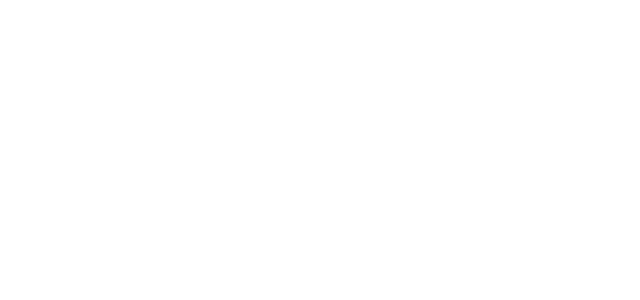
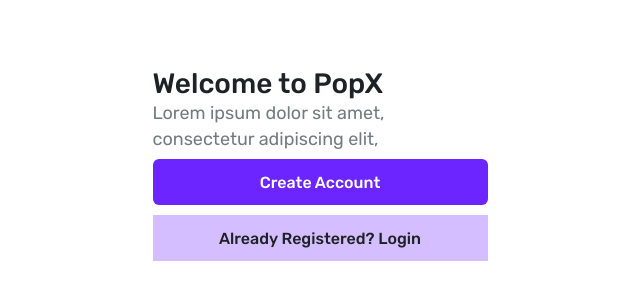
Before and after one commit to surajbhat316/popx, a React (Create React App) app: page / in a window 1280 px wide. Shown: the part 510-810 px from the top of the page, without its empty margins (320-960 px from the left). Built offline with nearby package versions, Linux system fonts and the light colour scheme.

Commit message:
Added the UI for the landing Page

```diff
--- a/public/index.html
+++ b/public/index.html
@@ -25,6 +25,9 @@
       Learn how to configure a non-root public URL by running `npm run build`.
     -->
     <title>React App</title>
+    <style>
+      @import url('https://fonts.googleapis.com/css2?family=Rubik:ital,wght@0,300..900;1,300..900&display=swap');
+    </style>
   </head>
   <body>
     <noscript>You need to enable JavaScript to run this app.</noscript>
--- a/src/App.js
+++ b/src/App.js
@@ -1,7 +1,9 @@
+import Welcome from "./components/Welcome/Welcome";
+
 function App() {
   return (
     <div>
-
+      <Welcome />
     </div>
   );
 }
--- /dev/null
+++ b/src/components/Welcome/Welcome.js
@@ -0,0 +1,24 @@
+import React from "react";
+import styles from "./Welcome.module.css";
+
+function Welcome() {
+  return (
+    <div className={styles.box}>
+      <div>
+        <p className={styles.header}>Welcome to PopX</p>
+        <p className={styles.description}>
+          Lorem ipsum dolor sit amet, consectetur adipiscing elit,
+        </p>
+        <button className={styles.create_account}>
+          <span className={styles.create_account_text}>Create Account</span>
+        </button>
+
+         <button className={styles.already_registered_login}>
+          <span className={styles.already_registered_login_text}>Already Registered? Login</span>
+        </button>
+      </div>
+    </div>
+  );
+}
+
+export default Welcome;
--- /dev/null
+++ b/src/components/Welcome/Welcome.module.css
@@ -0,0 +1,93 @@
+.box{
+    position: relative;
+    width: 375px;
+    height: 812px;
+    margin: auto;
+}
+
+.header{
+    position: absolute;
+    top: 549px;
+    left: 20px;
+    width: 231px;
+    height: 33px;
+    /* UI Properties */
+    text-align: left;
+    font-size: 28px;
+    font-family: "Rubik";
+    font-weight: 500;
+    font: normal normal medium 28px/17px Rubik;
+    letter-spacing: 0px;
+    color: #1D2226;
+    opacity: 1;
+}
+
+.description{
+    position: absolute;
+    top: 592px;
+    left: 20px;
+    width: 232px;
+    height: 48px;
+    text-align: left;
+    font-size: 18px;
+    font: normal normal normal 18px/26px Rubik;
+    letter-spacing: 0px;
+    color: #1D2226;
+    opacity: 0.6;
+}
+
+.create_account{
+    position: absolute;
+    top: 669px;
+    left: 20px;
+    width: 335px;
+    height: 46px;
+    background: #6C25FF 0% 0% no-repeat padding-box;
+    border-radius: 6px;
+    opacity: 1;
+    color: #FFFFFF;
+    border: none;
+}
+
+.create_account_text{
+    top: 683px;
+    left: 127px;
+    width: 120px;
+    height: 19px;
+    font-size: 16px;
+    font: normal normal normal 16px/17px Rubik;
+    font-weight: 500;
+    color: #FFFFFF;
+    opacity: 1;
+    text-align: center;
+    letter-spacing: 0px;
+}
+
+.already_registered_login{
+    position: absolute;
+    top: 725px;
+    left: 20px;
+    width: 335px;
+    height: 46px;
+    background: #6C25FF4B 0% 0% no-repeat padding-box;
+    opacity: 1;
+    border: none;
+    font-size: 16px;
+    font: normal normal medium 16px/17px Rubik;
+    font-weight: 500;
+}
+
+.already_registered_login_text{
+    top: 739px;
+    left: 86px;
+    width: 202px;
+    height: 19px;
+    text-align: center;
+    font-size: 16px;
+    font: normal normal medium 16px/17px Rubik;
+    font-family: "Rubik";
+    font-weight: 500;
+    letter-spacing: 0px;
+    color: #1D2226;
+    opacity: 1;
+}
```
